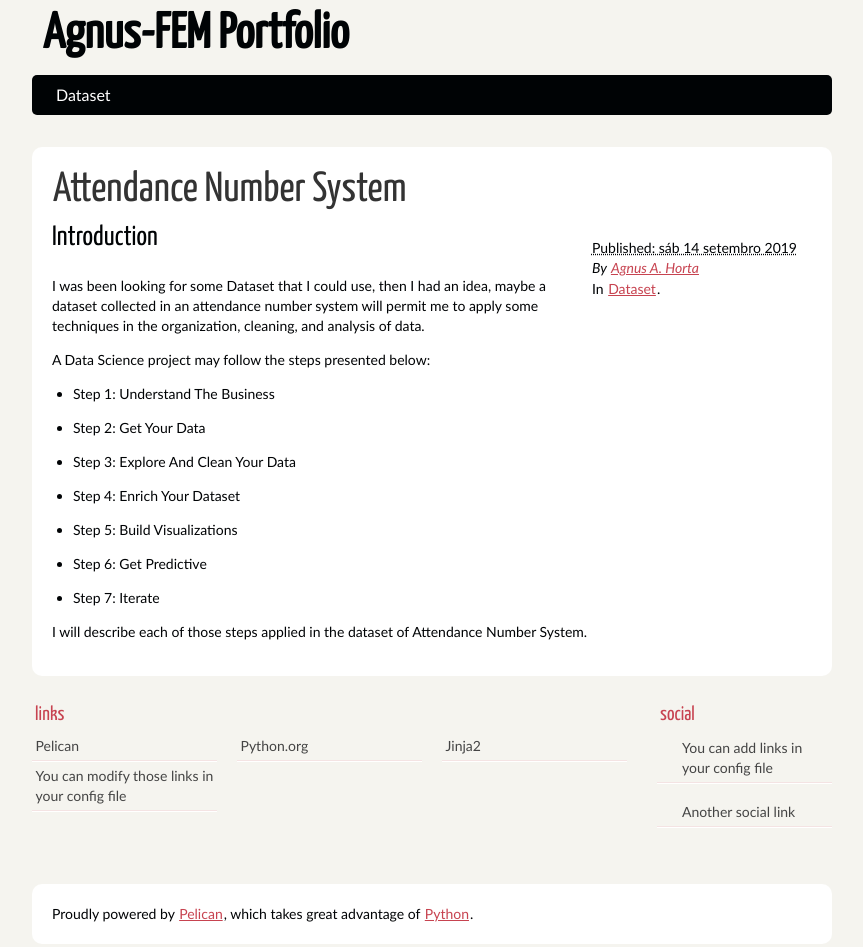
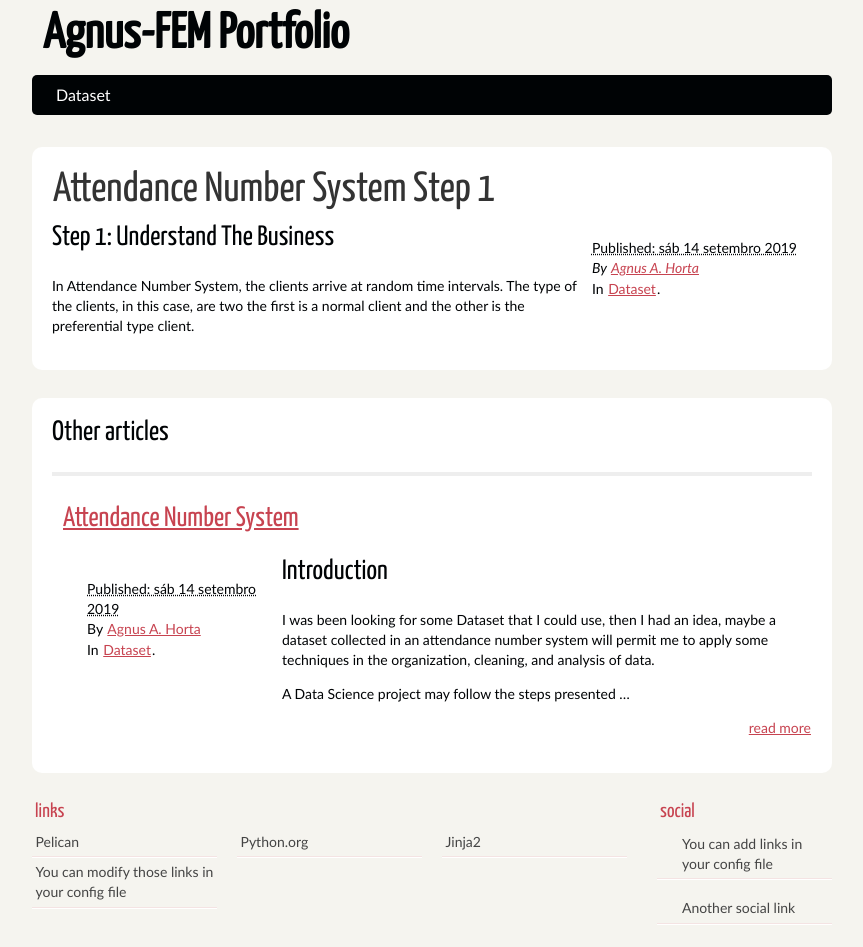
Before and after one commit to agnusfeec/agnusfeec.github.io, a plain HTML site: page author/agnus-a-horta.html in a window 1280 px wide. Shown: the top 947 px of the page, without its empty margins (208-1071 px from the left). Drawn offline with Linux system fonts and the light colour scheme; files whose address does not match are found by name.

Commit message:
step1 ANS

```diff
--- a/author/agnus-a-horta.html
+++ b/author/agnus-a-horta.html
@@ -16,7 +16,32 @@
 
             <aside id="featured" class="body">
                 <article>
-                    <h1 class="entry-title"><a href="/attendance-number-system.html">Attendance Number System</a></h1>
+                    <h1 class="entry-title"><a href="/attendance-number-system-step-1.html">Attendance Number System Step 1</a></h1>
+<footer class="post-info">
+        <abbr class="published" title="2019-09-14T23:45:00-03:00">
+                Published: sáb 14 setembro 2019
+        </abbr>
+
+        <address class="vcard author">
+                By                         <a class="url fn" href="/author/agnus-a-horta.html">Agnus A. Horta</a>
+        </address>
+<p>In <a href="/category/dataset.html">Dataset</a>.</p>
+
+</footer><!-- /.post-info --><h1>Step 1: Understand The Business</h1>
+<p>In Attendance Number System, the clients arrive at random time intervals. The type of the clients, in this case, are two the first is a normal client and the other is the preferential type client.</p>                </article>
+            </aside><!-- /#featured -->
+                <section id="content" class="body">
+                    <h1>Other articles</h1>
+                    <hr />
+                    <ol id="posts-list" class="hfeed">
+
+            <li><article class="hentry">
+                <header>
+                    <h1><a href="/attendance-number-system.html" rel="bookmark"
+                           title="Permalink to Attendance Number System">Attendance Number System</a></h1>
+                </header>
+
+                <div class="entry-content">
 <footer class="post-info">
         <abbr class="published" title="2019-09-14T17:45:00-03:00">
                 Published: sáb 14 setembro 2019
@@ -27,22 +52,16 @@
         </address>
 <p>In <a href="/category/dataset.html">Dataset</a>.</p>
 
-</footer><!-- /.post-info --><h1>Introduction</h1>
+</footer><!-- /.post-info -->                <h1>Introduction</h1>
 <p>I was been looking for some Dataset that I could use, then I had an idea,
 maybe a dataset collected in an attendance number system will permit me to
 apply some techniques in the organization, cleaning, and analysis of data.</p>
-<p>A Data Science project may follow the steps presented below:</p>
-<ul>
-<li>Step 1: Understand The Business</li>
-<li>Step 2: Get Your Data</li>
-<li>Step 3: Explore And Clean Your Data</li>
-<li>Step 4: Enrich Your Dataset</li>
-<li>Step 5: Build Visualizations</li>
-<li>Step 6: Get Predictive</li>
-<li>Step 7: Iterate</li>
-</ul>
-<p>I will describe each of those steps applied in the dataset of Attendance Number System.</p>                </article>
-            </aside><!-- /#featured -->
+<p>A Data Science project may follow the steps presented …</p>
+                <a class="readmore" href="/attendance-number-system.html">read more</a>
+                </div><!-- /.entry-content -->
+            </article></li>
+                </ol><!-- /#posts-list -->
+                </section><!-- /#content -->
         <section id="extras" class="body">
                 <div class="blogroll">
                         <h2>links</h2>
```
Also changed, not shown: archives.html (+2 -0 lines), authors.html (+1 -1 lines), categories.html (+1 -1 lines), category/dataset.html (+33 -14 lines), index.html (+33 -14 lines).
